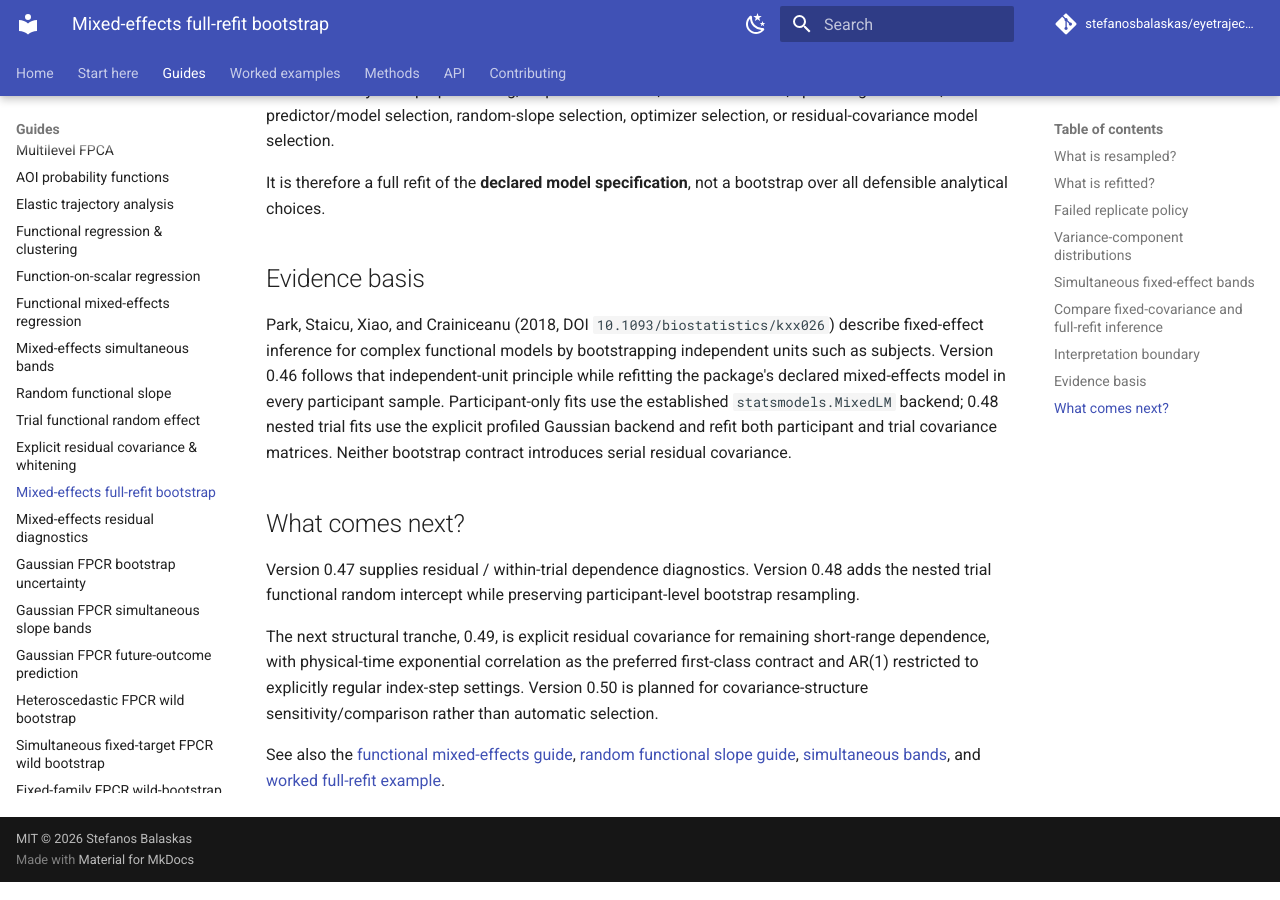
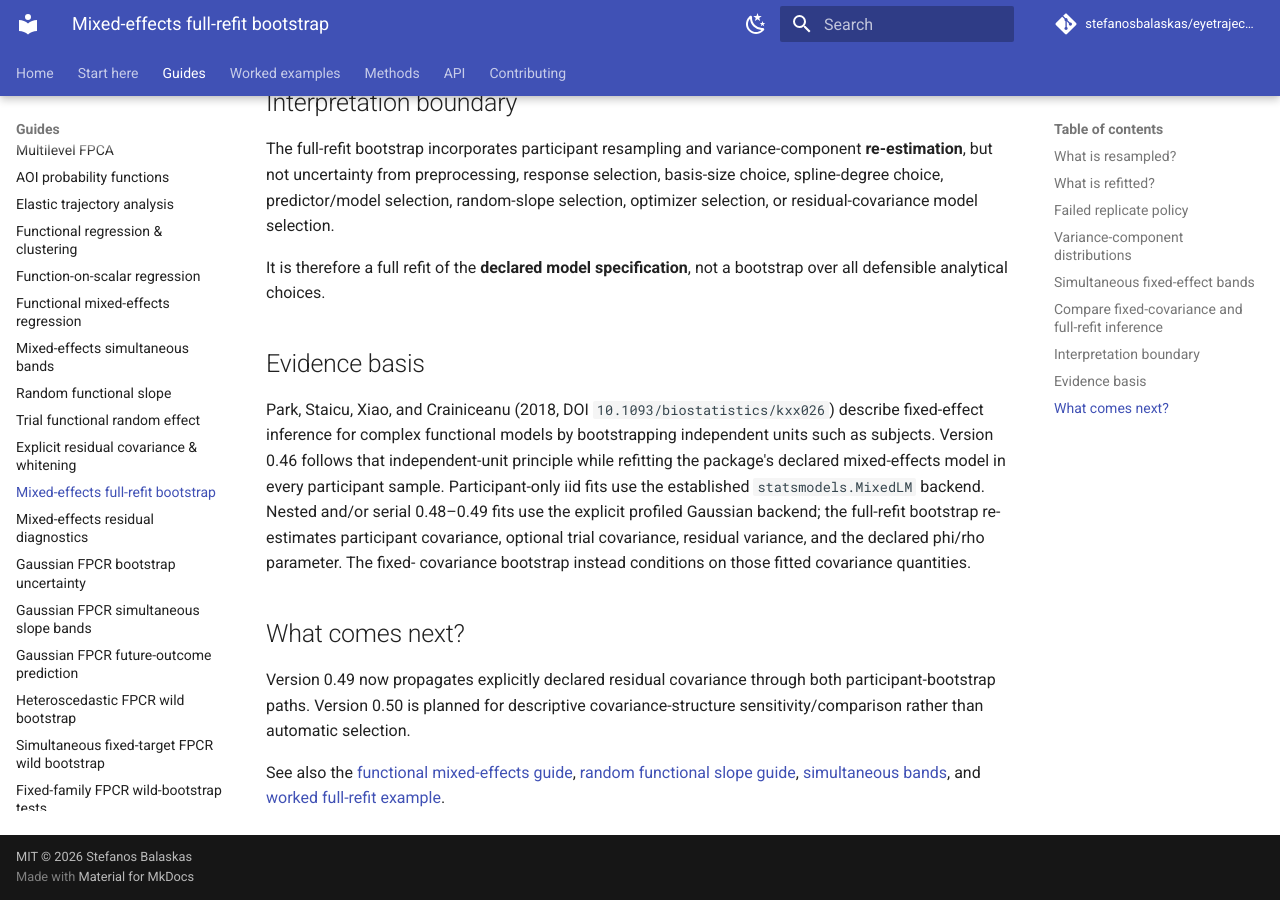
Before and after one commit to stefanosbalaskas/eyetrajectoriespy, an MkDocs documentation site: the page built from docs/methods/functional-mixed-effects-full-refit-bootstrap.md, in a window 1280 px wide and 900 px high, scrolled down 4382 px. Built offline with MkDocs 1.6.1 and Material for MkDocs 9.7.7, drawn with Linux system fonts in a browser that asks for light colours; comment, search, counter and statistics services are not loaded; some of the changed text lies outside the part shown.

Commit message:
Extend full-refit bootstrap guide through 0.49

````diff
--- a/docs/methods/functional-mixed-effects-full-refit-bootstrap.md
+++ b/docs/methods/functional-mixed-effects-full-refit-bootstrap.md
@@ -14,8 +14,8 @@
 ```
 
 It resamples participants but conditions on the fitted participant random-
-effect covariance, optional shared trial random-effect covariance, and residual
-variance.
+effect covariance, optional shared trial random-effect covariance, residual
+variance, and any declared residual-correlation parameter.
 
 Version 0.46 adds:
 
@@ -69,15 +69,18 @@
 $$
 \left\{
 \widehat{\boldsymbol\beta}^{*(b)}(t),
-\widehat{\boldsymbol\Psi}^{*(b)},
-\widehat{\sigma}^{2*(b)}
+\widehat{\boldsymbol\Psi}_{P}^{*(b)},
+\widehat{\boldsymbol\Psi}_{T}^{*(b)},
+\widehat{\sigma}^{2*(b)},
+\widehat{\theta}^{*(b)}
 \right\}.
 $$
 
 This includes all fixed B-spline coefficients, the complete declared
 participant random-effect covariance, random-intercept covariance,
 random-slope covariance and intercept/slope cross-covariance when present, the
-shared trial random-effect covariance when present, and residual variance.
+shared trial random-effect covariance when present, residual variance, and
+any declared exponential range or AR(1) parameter.
 
 The bootstrap does **not** rerun model specification. Held fixed are:
 
@@ -138,7 +142,9 @@
 residual variance, log likelihood, convergence state, optimizer/backend
 warnings, and the intercept/slope covariance blocks. For a nested 0.48 reference fit it
 also retains the full trial covariance distribution, trial covariance
-eigenvalues/condition numbers, and trial boundary/singularity flags.
+eigenvalues/condition numbers, and trial boundary/singularity flags. For a 0.49 serial reference it additionally
+retains the bootstrap serial-parameter distribution, residual-correlation
+condition numbers, and serial-parameter boundary flags.
 
 Use
 
@@ -168,8 +174,8 @@
 
 With a full-refit bootstrap, the coefficient-function sampling distribution
 therefore includes re-estimation of the declared participant covariance,
-optional trial covariance, and residual variance across participant bootstrap
-samples.
+optional trial covariance, residual variance, and any declared residual-
+correlation parameter across participant bootstrap samples.
 
 The band still conditions on the declared model specification and basis choices,
 and still claims simultaneous coverage over the observed time grid only.
@@ -222,22 +228,17 @@
 `10.1093/biostatistics/kxx026`) describe fixed-effect inference for complex
 functional models by bootstrapping independent units such as subjects. Version 0.46 follows that independent-unit principle while refitting the
 package's declared mixed-effects model in every participant sample.
-Participant-only fits use the established `statsmodels.MixedLM` backend;
-0.48 nested trial fits use the explicit profiled Gaussian backend and refit
-both participant and trial covariance matrices. Neither bootstrap contract
-introduces serial residual covariance.
+Participant-only iid fits use the established `statsmodels.MixedLM` backend.
+Nested and/or serial 0.48–0.49 fits use the explicit profiled Gaussian backend;
+the full-refit bootstrap re-estimates participant covariance, optional trial
+covariance, residual variance, and the declared phi/rho parameter. The fixed-
+covariance bootstrap instead conditions on those fitted covariance quantities.
 
 ## What comes next?
 
-Version 0.47 supplies residual / within-trial dependence diagnostics. Version
-0.48 adds the nested trial functional random intercept while preserving
-participant-level bootstrap resampling.
-
-The next structural tranche, 0.49, is explicit residual covariance for
-remaining short-range dependence, with physical-time exponential correlation
-as the preferred first-class contract and AR(1) restricted to explicitly
-regular index-step settings. Version 0.50 is planned for covariance-structure
-sensitivity/comparison rather than automatic selection.
+Version 0.49 now propagates explicitly declared residual covariance through
+both participant-bootstrap paths. Version 0.50 is planned for descriptive
+covariance-structure sensitivity/comparison rather than automatic selection.
 
 See also the
 [functional mixed-effects guide](../guides/functional-mixed-effects.md),
````
Also changed, not shown: other parts of docs/methods/functional-mixed-effects-full-refit-bootstrap.md (+1 -0 lines).
